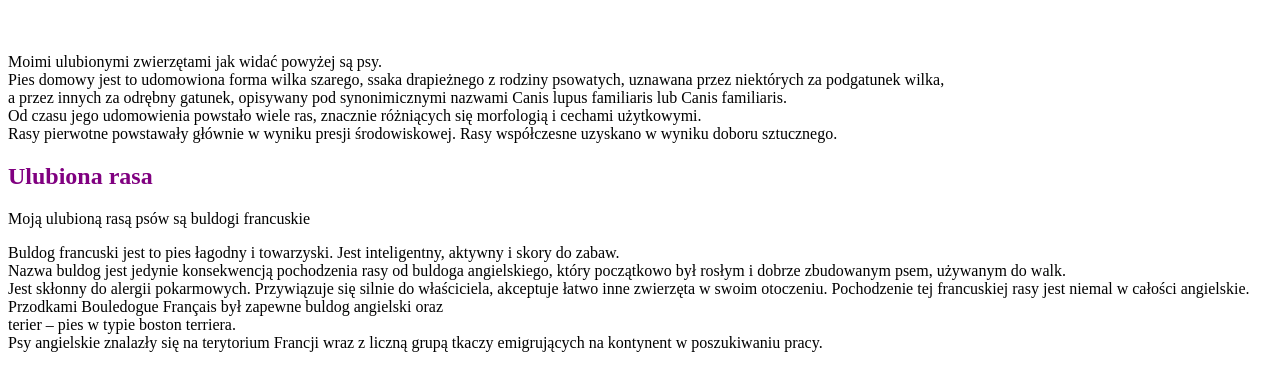
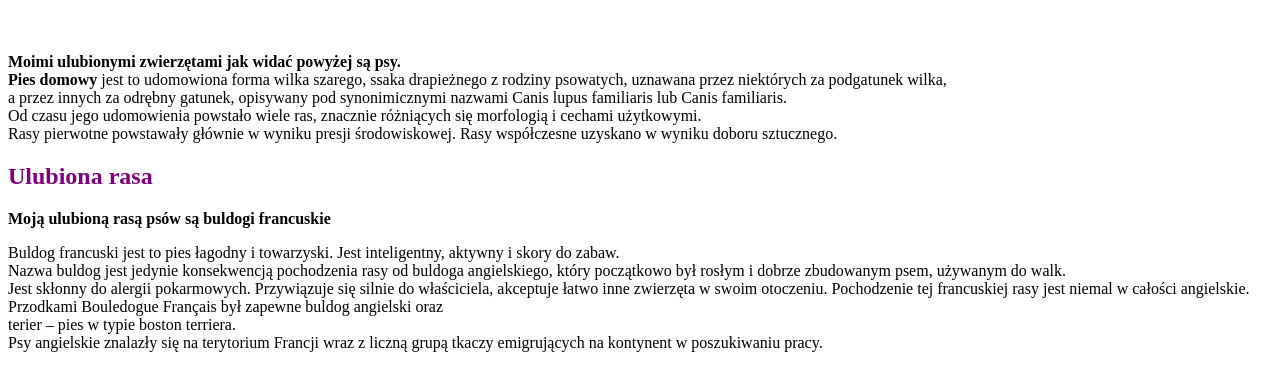
Before and after one commit to WiktoriaM03/WiktoriaM03.github.io, a plain HTML site: page index.html in a window 1280 px wide. Shown: the part 61-452 px from the top of the page. Drawn offline with Linux system fonts and the light colour scheme.

Commit message:
Update index.html

```diff
--- a/index.html
+++ b/index.html
@@ -12,14 +12,14 @@
   <h1> Moje ulubione zwierzątko </h1>
    <img src="">
   <p>
-   Moimi ulubionymi zwierzętami jak widać powyżej są psy. <br>
-   Pies domowy jest to udomowiona forma wilka szarego, ssaka drapieżnego z rodziny psowatych, uznawana przez niektórych za podgatunek wilka,<br>
+   <strong> Moimi ulubionymi zwierzętami jak widać powyżej są psy.</strong> <br>
+   <strong> Pies domowy </strong> jest to udomowiona forma wilka szarego, ssaka drapieżnego z rodziny psowatych, uznawana przez niektórych za podgatunek wilka,<br>
    a przez innych za odrębny gatunek, opisywany pod synonimicznymi nazwami Canis lupus familiaris lub Canis familiaris.<br>
    Od czasu jego udomowienia powstało wiele ras, znacznie różniących się morfologią i cechami użytkowymi.<br>
    Rasy pierwotne powstawały głównie w wyniku presji środowiskowej. Rasy współczesne uzyskano w wyniku doboru sztucznego.
    </p>
    <h2> Ulubiona rasa </h2>
-   Moją ulubioną rasą psów są buldogi francuskie
+   <p> <strong>  Moją ulubioną rasą psów są buldogi francuskie </strong> </p>
    <p>
     Buldog francuski jest to pies łagodny i towarzyski. Jest inteligentny, aktywny i skory do zabaw. <br> Nazwa buldog jest jedynie konsekwencją pochodzenia rasy od buldoga angielskiego, który początkowo był rosłym i dobrze zbudowanym psem, używanym do walk.<br> Jest skłonny do alergii pokarmowych. Przywiązuje się silnie do właściciela, akceptuje łatwo inne zwierzęta w swoim otoczeniu.
     Pochodzenie tej francuskiej rasy jest niemal w całości angielskie. <br>Przodkami Bouledogue Français był zapewne buldog angielski oraz <br>
```
